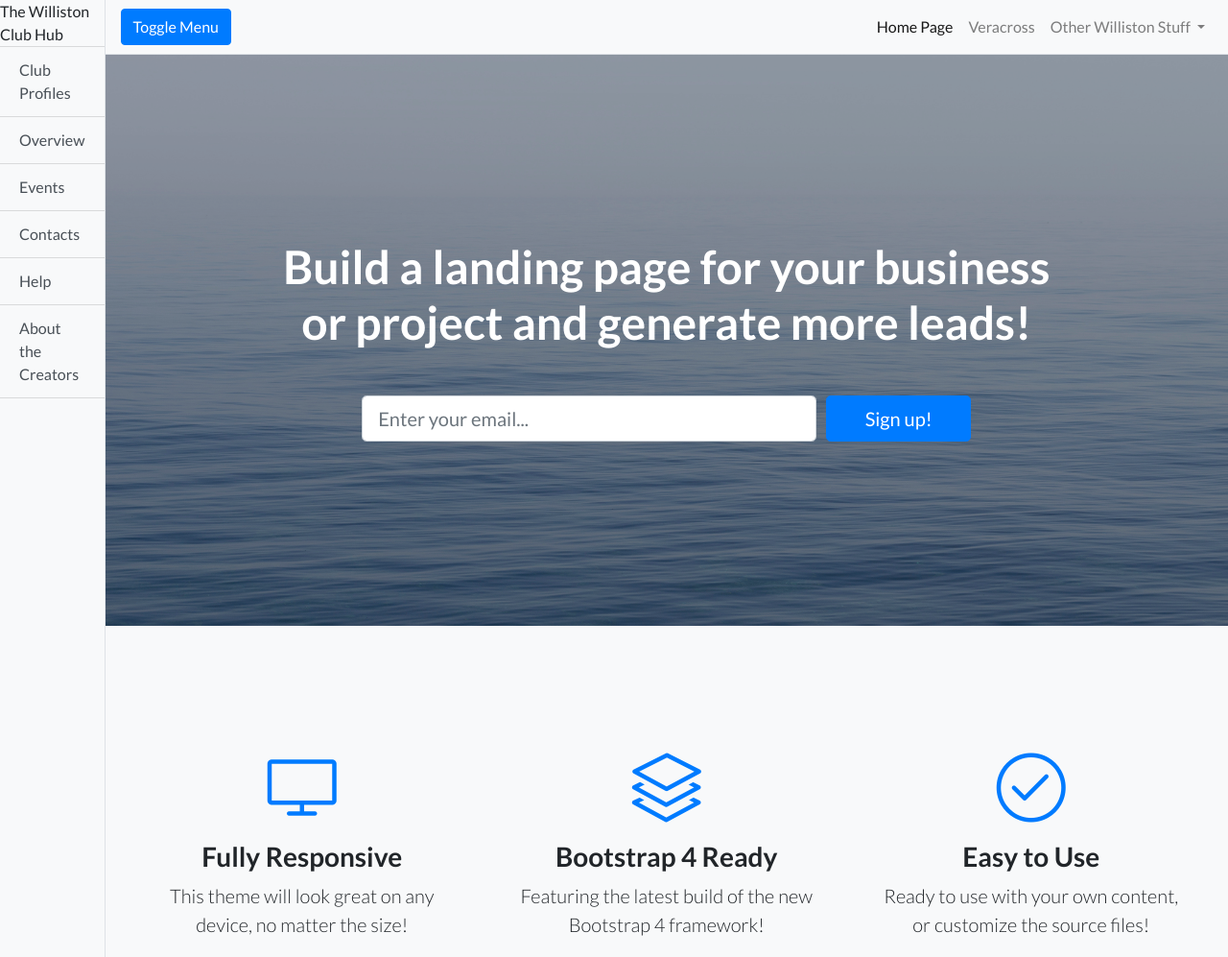
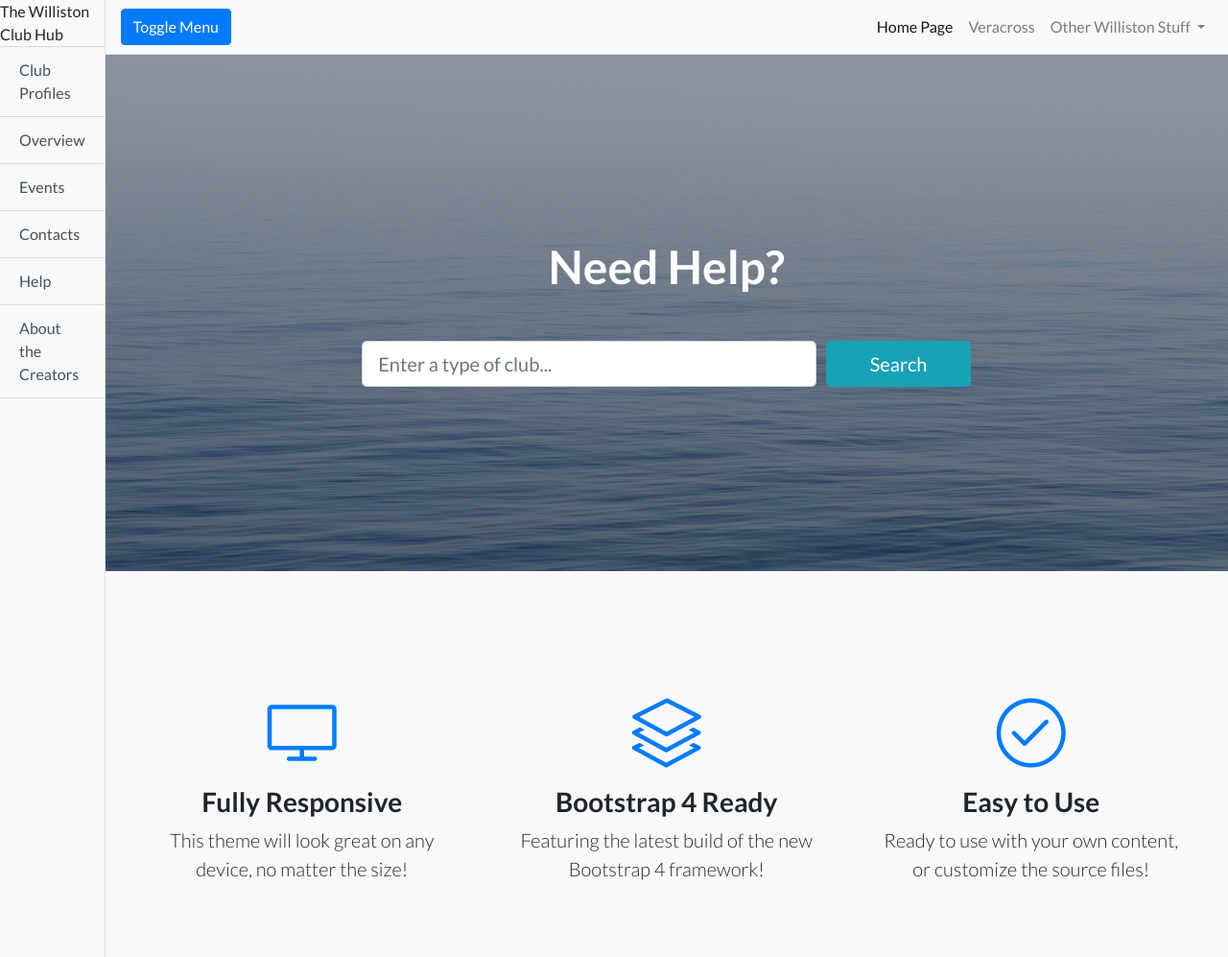
Before and after one commit to shoti411/shoti411.github.io, a website: page helpSearch.html in a window 1280 px wide. Shown: the top 997 px of the page at 96% size. Drawn offline with Linux system fonts and the light colour scheme.

Commit message:
change signup to search

```diff
--- a/helpSearch.html
+++ b/helpSearch.html
@@ -99,16 +99,17 @@
     <div class="container">
       <div class="row">
         <div class="col-xl-9 mx-auto">
-          <h1 class="mb-5">Build a landing page for your business or project and generate more leads!</h1>
+          <h1 class="mb-5">Need Help?</h1>
         </div>
         <div class="col-md-10 col-lg-8 col-xl-7 mx-auto">
           <form>
             <div class="form-row">
               <div class="col-12 col-md-9 mb-2 mb-md-0">
-                <input type="email" class="form-control form-control-lg" placeholder="Enter your email...">
+                <input type="email" class="form-control form-control-lg" placeholder="Enter a type of club...">
               </div>
               <div class="col-12 col-md-3">
-                <button type="submit" class="btn btn-block btn-lg btn-primary">Sign up!</button>
+                <button type="submit" class="btn btn-block btn-lg btn-info">Search</button>
+
               </div>
             </div>
           </form>
@@ -196,7 +197,7 @@
           <div class="testimonial-item mx-auto mb-5 mb-lg-0">
             <img class="img-fluid rounded-circle mb-3" src="img/testimonials-2.jpg" alt="">
             <h5>Fred S.</h5>
-            <p class="font-weight-light mb-0">"Bootstrap is amazing. I've been using it to create lots of super nice landing pages."</p>
+            <p class="font-weight-light mb-0">"You guys are my heroes. I can't believe its not butter!"</p>
           </div>
         </div>
         <div class="col-lg-4">
@@ -222,10 +223,10 @@
           <form>
             <div class="form-row">
               <div class="col-12 col-md-9 mb-2 mb-md-0">
-                <input type="email" class="form-control form-control-lg" placeholder="Enter your email...">
+                <input type="email" class="form-control form-control-lg" placeholder="Enter a type of club...">
               </div>
               <div class="col-12 col-md-3">
-                <button type="submit" class="btn btn-block btn-lg btn-primary">Sign up!</button>
+                <button type="submit" class="btn btn-block btn-lg btn-info">Search</button>
               </div>
             </div>
           </form>
```
